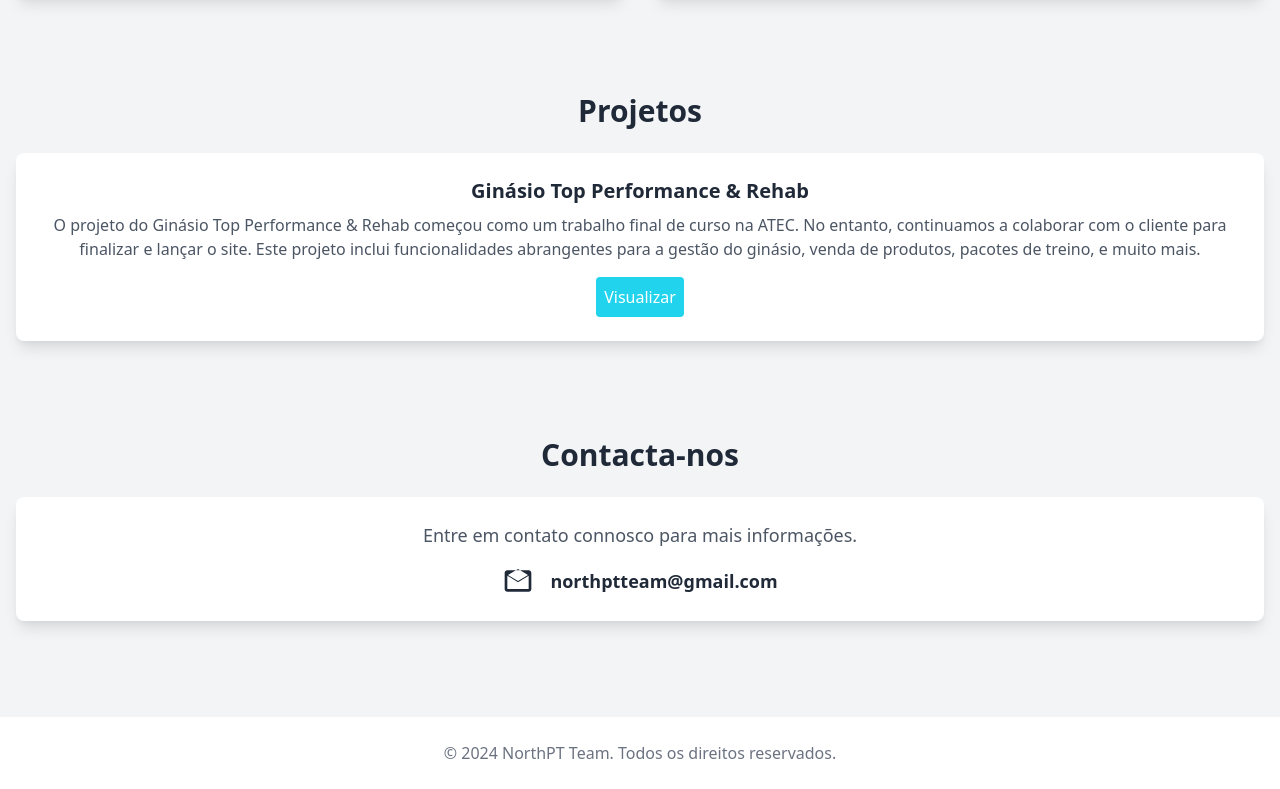
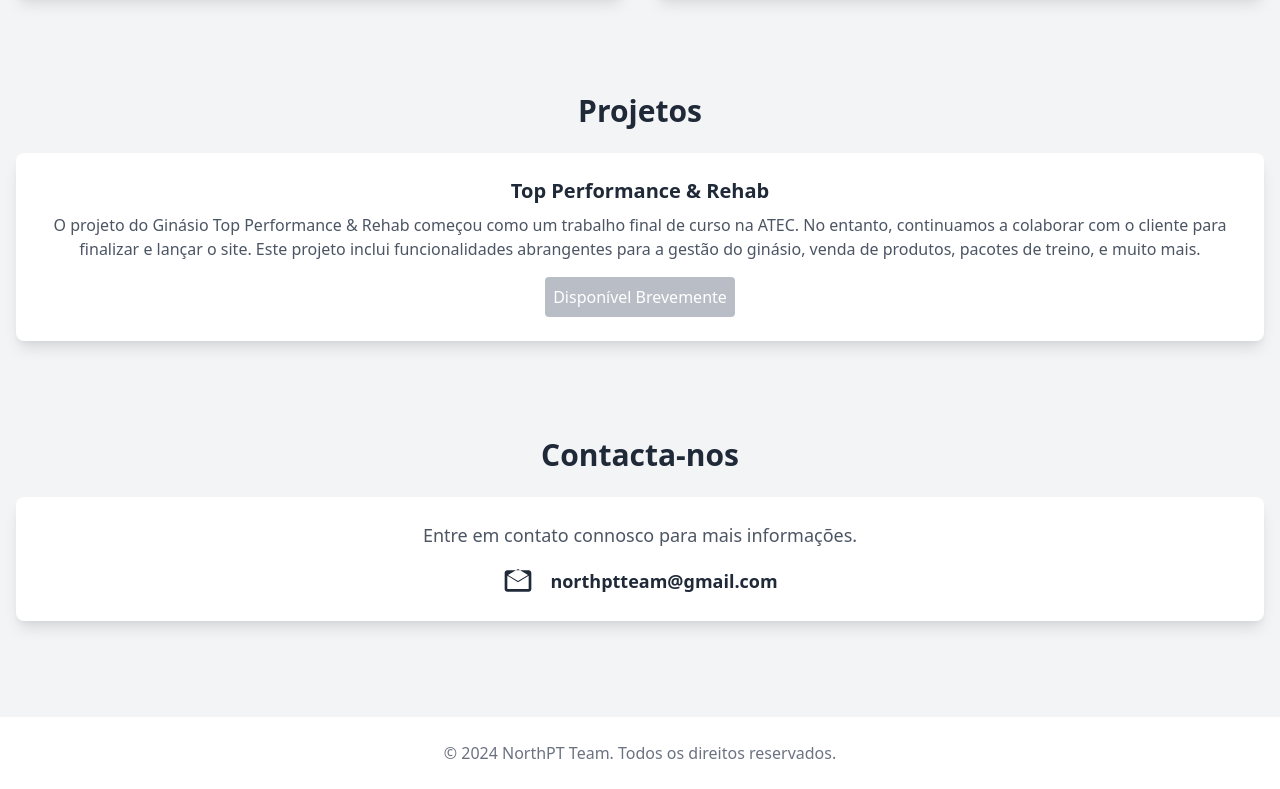
Before and after one commit to brunofilipefs96/NorthPT-Team, a plain HTML site: page index.html in a window 1280 px wide. Shown: the part 895-1684 px from the top of the page. Drawn offline with nearby package versions, Linux system fonts and the light colour scheme.

Commit message:
quickUpdate

```diff
--- a/Assets/Data/content.json
+++ b/Assets/Data/content.json
@@ -6,7 +6,7 @@
     "projectTitle": "Projetos",
     "projectDescription": "O projeto do Ginásio Top Performance & Rehab começou como um trabalho final de curso na ATEC. No entanto, continuamos a colaborar com o cliente para finalizar e lançar o site. Este projeto inclui funcionalidades abrangentes para a gestão do ginásio, venda de produtos, pacotes de treino, e muito mais.",
     "footerText": "© 2024 NorthPT Team. Todos os direitos reservados.",
-    "viewButton": "Visualizar",
+    "viewButton": "Disponível Brevemente",
     "contactTitle": "Contacta-nos",
     "contactMessage": "Entre em contato connosco para mais informações."
   },
@@ -17,7 +17,7 @@
     "projectTitle": "Projects",
     "projectDescription": "The Top Performance & Rehab Gym project began as a final course project at ATEC. However, we continued to collaborate with the client to finalize and launch the site. This project includes comprehensive gym management features, product sales, training packages, and more.",
     "footerText": "© 2024 NorthPT Team. All rights reserved.",
-    "viewButton": "View",
+    "viewButton": "Coming Soon",
     "contactTitle": "Contact Us",
     "contactMessage": "Get in touch with us for more information."
   }
--- a/index.html
+++ b/index.html
@@ -84,15 +84,15 @@
     <div class="container mx-auto text-center px-4">
         <h2 id="project-title" class="text-3xl font-bold mb-6"></h2>
         <div class="card bg-white p-6 rounded-lg shadow-lg text-center">
-            <h3 class="text-xl font-bold">Ginásio Top Performance & Rehab</h3>
+            <h3 class="text-xl font-bold">Top Performance & Rehab</h3>
             <p id="project-description" class="text-gray-700 mt-2"></p>
-            <a href="http://topperformancerehab.pt" target="_blank"
-               class="inline-block bg-cyan-400 text-white py-2 px-2 rounded mt-4 hover:bg-lime-600 text-md scale-hover">
-                Visualizar
-            </a>
+            <button disabled class="inline-block bg-gray-400 text-white py-2 px-2 rounded mt-4 text-md scale-hover disabled:cursor-not-allowed disabled:opacity-50 view-button">
+                Disponível Brevemente
+            </button>
         </div>
     </div>
 </section>
+
 
 <section class="section bg-gray-200 py-12">
     <div class="container mx-auto text-center px-4">
--- a/scripts.js
+++ b/scripts.js
@@ -46,7 +46,9 @@ function loadContent(language) {
             document.getElementById('footer-text').innerText = content.footerText;
             document.getElementById('contact-title').innerText = content.contactTitle;
             document.getElementById('contact-message').innerText = content.contactMessage;
-            document.querySelector('.view-button').innerText = content.viewButton;
+            const viewButton = document.querySelector('.view-button');
+            viewButton.innerText = content.viewButton;
+            viewButton.disabled = true;
         })
         .catch(error => {
             console.error('Erro ao carregar o conteúdo:', error);
--- a/styles.css
+++ b/styles.css
@@ -3,6 +3,17 @@
     --background-dark: #1f2937;
     --text-light: #1f2937;
     --text-dark: #ffffff;
+}
+
+
+@media (min-width: 768px) {
+    .text-5xl {
+        font-size: 3rem;
+    }
+
+    .text-7xl {
+        font-size: 4.5rem;
+    }
 }
 
 body.light-mode {
@@ -129,12 +140,12 @@ body.dark-mode .card a svg {
     color: #ffffff;
 }
 
-@media (min-width: 768px) {
-    .text-5xl {
-        font-size: 3rem;
-    }
+.view-button[disabled] {
+    background-color: #9ca3af;
+    cursor: not-allowed;
+    opacity: 0.7;
+}
 
-    .text-7xl {
-        font-size: 4.5rem;
-    }
+.view-button[disabled]:hover {
+    background-color: #9ca3af;
 }
```
